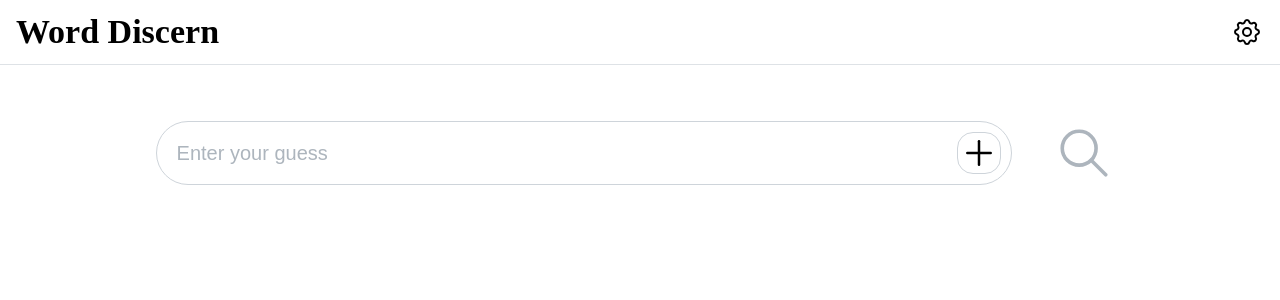
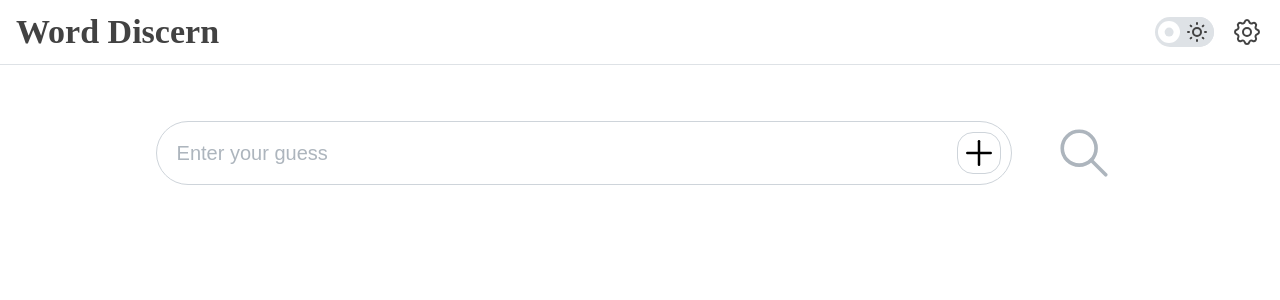
Before and after one commit to dLogan807/word-discern, a React (Vite) app: page / in a window 1280 px wide. Shown: the top 300 px of the page. Built offline with nearby package versions, Linux system fonts and the light colour scheme.

Commit message:
re-add and rework colour scheme toggle

```diff
--- a/src/App.module.css
+++ b/src/App.module.css
@@ -30,6 +30,8 @@
 }
 
 .header_logo {
+  color: light-dark(var(--mantine-color-dark-4), var(--mantine-color-gray-3));
+
   @media (max-width: $mantine-breakpoint-xs) {
     font-size: 1.5rem;
   }
@@ -74,6 +76,7 @@
 }
 
 .settings_button_icon {
+  color: light-dark(var(--mantine-color-dark-4), var(--mantine-color-gray-3));
   transition: transform 0.25s;
 
   svg {
--- a/src/App.tsx
+++ b/src/App.tsx
@@ -1,6 +1,13 @@
 import "@mantine/core/styles.css";
 import wordsUrl from "/words.txt?url";
-import { ActionIcon, Box, MantineProvider, Title, v8CssVariablesResolver } from "@mantine/core";
+import {
+  ActionIcon,
+  Box,
+  Group,
+  MantineProvider,
+  Title,
+  v8CssVariablesResolver,
+} from "@mantine/core";
 import { useDisclosure } from "@mantine/hooks";
 import { IconSettings, IconXFilled } from "@tabler/icons-react";
 import { createContext, Dispatch, SetStateAction, useEffect, useMemo, useState } from "react";
@@ -15,6 +22,7 @@ import Settings from "@/components/Settings/Settings";
 import { theme } from "@/theme";
 import getResults, { IResults } from "@/utils/resultBuilder";
 import { ParsedWordSets, parseWordsToSets } from "@/utils/wordLoading";
+import { ThemeSelector } from "./components/ThemeSelector/ThemeSelector";
 import classes from "./App.module.css";
 
 export const CustomWordsFormContext = createContext<Dispatch<SetStateAction<CustomWordsFormData>>>(
@@ -97,6 +105,8 @@ export default function App() {
             Word Discern
           </Title>
 
+          <Group>
+            <ThemeSelector />
             <ActionIcon
               variant="transparent"
               aria-label="Settings"
@@ -109,6 +119,7 @@ export default function App() {
             >
               {settingsOpened ? <IconXFilled /> : <IconSettings />}
             </ActionIcon>
+          </Group>
         </Box>
 
         <Box
--- a/src/components/Settings/Settings.tsx
+++ b/src/components/Settings/Settings.tsx
@@ -47,7 +47,7 @@ export default function Settings(props: SettingsProps) {
         Settings
       </Title>
       <SettingsDivider title="Guess input" icon={<IconZoomQuestion size={iconSize} />} />
-      <Switch label="Letter Mode" classNames={{ root: classes.setting_switch }} disabled />
+      <Switch label="Character Mode" classNames={{ root: classes.setting_switch }} disabled />
       <Checkbox
         label="Only allow words from the word list"
         classNames={{ root: classes.setting_switch }}
--- a/src/components/ThemeSelector/ThemeSelector.module.css
+++ b/src/components/ThemeSelector/ThemeSelector.module.css
@@ -1,3 +1,12 @@
-.theme_icon_container {
-  --ai-size: var(--ai-size-lg);
+.colour_theme_switch_track_label {
+  color: light-dark(var(--mantine-color-dark-4), var(--mantine-color-gray-3));
+  background-color: light-dark(var(--mantine-color-gray-3), var(--mantine-color-dark-4));
 }
+
+.colour_theme_switch_track {
+  background-color: light-dark(var(--mantine-color-gray-3), var(--mantine-color-dark-4));
+}
+
+.colour_theme_switch_thumb {
+  --switch-bg: light-dark(var(--mantine-color-gray-3), var(--mantine-color-dark-4));
+}
--- a/src/components/ThemeSelector/ThemeSelector.tsx
+++ b/src/components/ThemeSelector/ThemeSelector.tsx
@@ -1,4 +1,4 @@
-import { ActionIcon, Tooltip, useComputedColorScheme, useMantineColorScheme } from "@mantine/core";
+import { Switch, Tooltip, useComputedColorScheme, useMantineColorScheme } from "@mantine/core";
 import { IconSun, IconMoonStars } from "@tabler/icons-react";
 import classes from "./ThemeSelector.module.css";
 
@@ -9,23 +9,24 @@ export function ThemeSelector() {
     setColorScheme(computedColorScheme === "dark" ? "light" : "dark");
   };
 
-  const tooltipText = computedColorScheme === "light" ? "Light theme" : "Dark theme";
+  const isDarkTheme = computedColorScheme === "dark";
+  const tooltipText = `Switch to ${isDarkTheme ? "light theme" : "dark theme"}`;
 
   return (
-    <Tooltip label={tooltipText}>
-      <ActionIcon
+    <Tooltip refProp="rootRef" label={tooltipText}>
+      <Switch
         classNames={{
-          root: classes.theme_icon_container,
+          trackLabel: classes.colour_theme_switch_track_label,
+          track: classes.colour_theme_switch_track,
+          thumb: classes.colour_theme_switch_thumb,
         }}
+        size="lg"
+        aria-label="Toggle colour theme"
+        onLabel={<IconMoonStars aria-label="Moon and stars" />}
+        offLabel={<IconSun aria-label="Sun" />}
+        checked={isDarkTheme}
         onClick={toggleColorScheme}
-        aria-label="Toggle color theme"
-      >
-        {computedColorScheme === "dark" ? (
-          <IconSun aria-label="Sun" />
-        ) : (
-          <IconMoonStars aria-label="Moon and stars" />
-        )}
-      </ActionIcon>
+      />
     </Tooltip>
   );
 }
```
Lines whose indentation alone changed are shown as unchanged.
